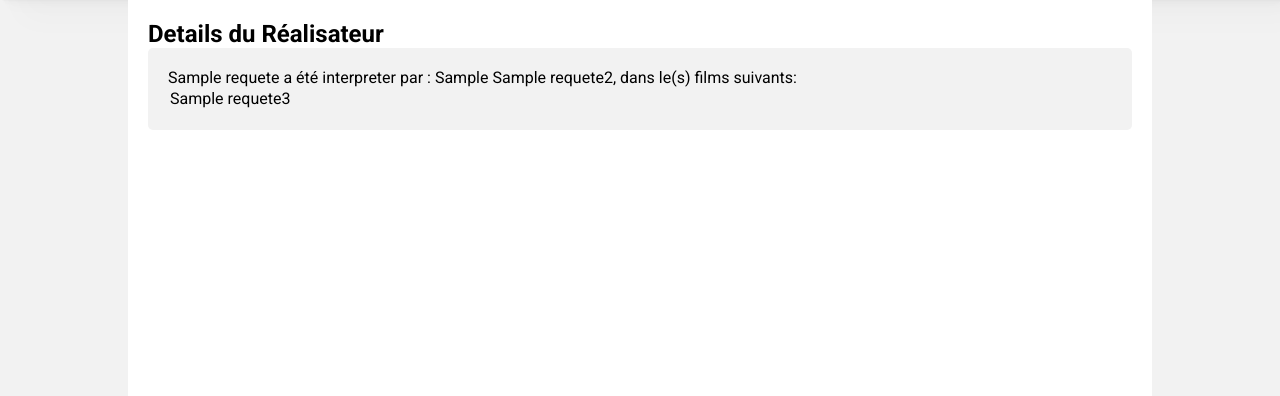
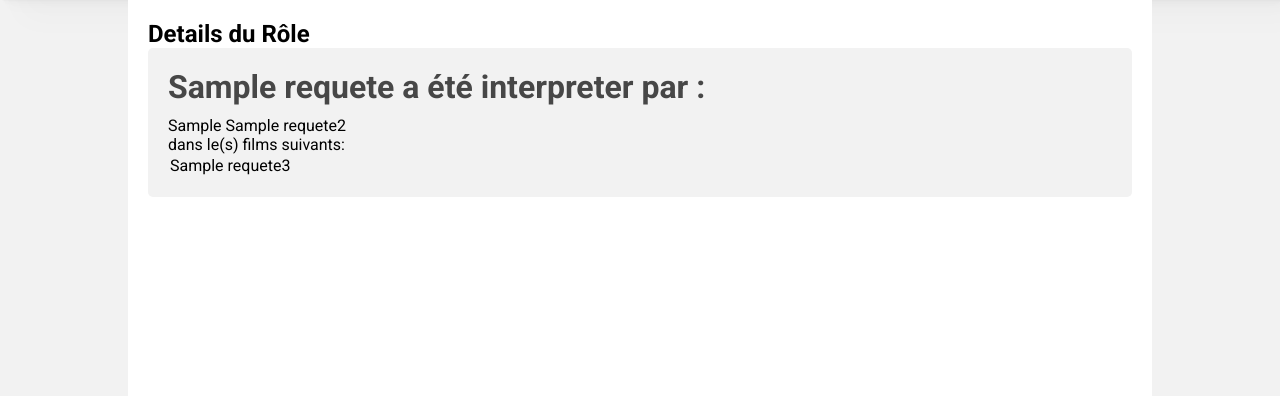
Before and after one commit to romdk/cinema, a PHP site: template view/detailRole.php in a window 1280 px wide. Shown: the part 105-501 px from the top of the page. Run offline with PHP 8.4, Linux system fonts and the light colour scheme; the template is opened without the code that fills it: most values are stand-ins (such as "Sample title", 1, 10 or a date in 2020).

Commit message:
changement balises

```diff
--- a/view/detailRole.php
+++ b/view/detailRole.php
@@ -4,13 +4,13 @@ $acteurs = $requete2->fetchAll();
 $films = $requete3->fetchAll();
 ?>
 <div id='detailRole'>
-    <span><?= $role['nom_personnage'] ?> a été interpreter par :
+    <p><?= $role['nom_personnage'] ?> a été interpreter par :
     <?php
         foreach($acteurs as $acteur) { ?>
-            <span><?= $acteur['prenom_personne'].' '.$acteur['nom_personne'].','?></span>
+            <p><?= $acteur['prenom_personne'].' '.$acteur['nom_personne']?></p>
     <?php } ?>
-        </span>
-    <span>dans le(s) films suivants: </span>
+        </p>
+    <p>dans le(s) films suivants: </p>
     <table>
         <tbody>
             <?php
@@ -25,8 +25,8 @@ $films = $requete3->fetchAll();
 
 <?php
 
-$titre = 'Details du Réalisateur';
-$titre_secondaire = 'Details du Réalisateur';
+$titre = 'Details du Rôle';
+$titre_secondaire = 'Details du Rôle';
 $contenu = ob_get_clean();
 require 'view/template.php';
 ?>
```
